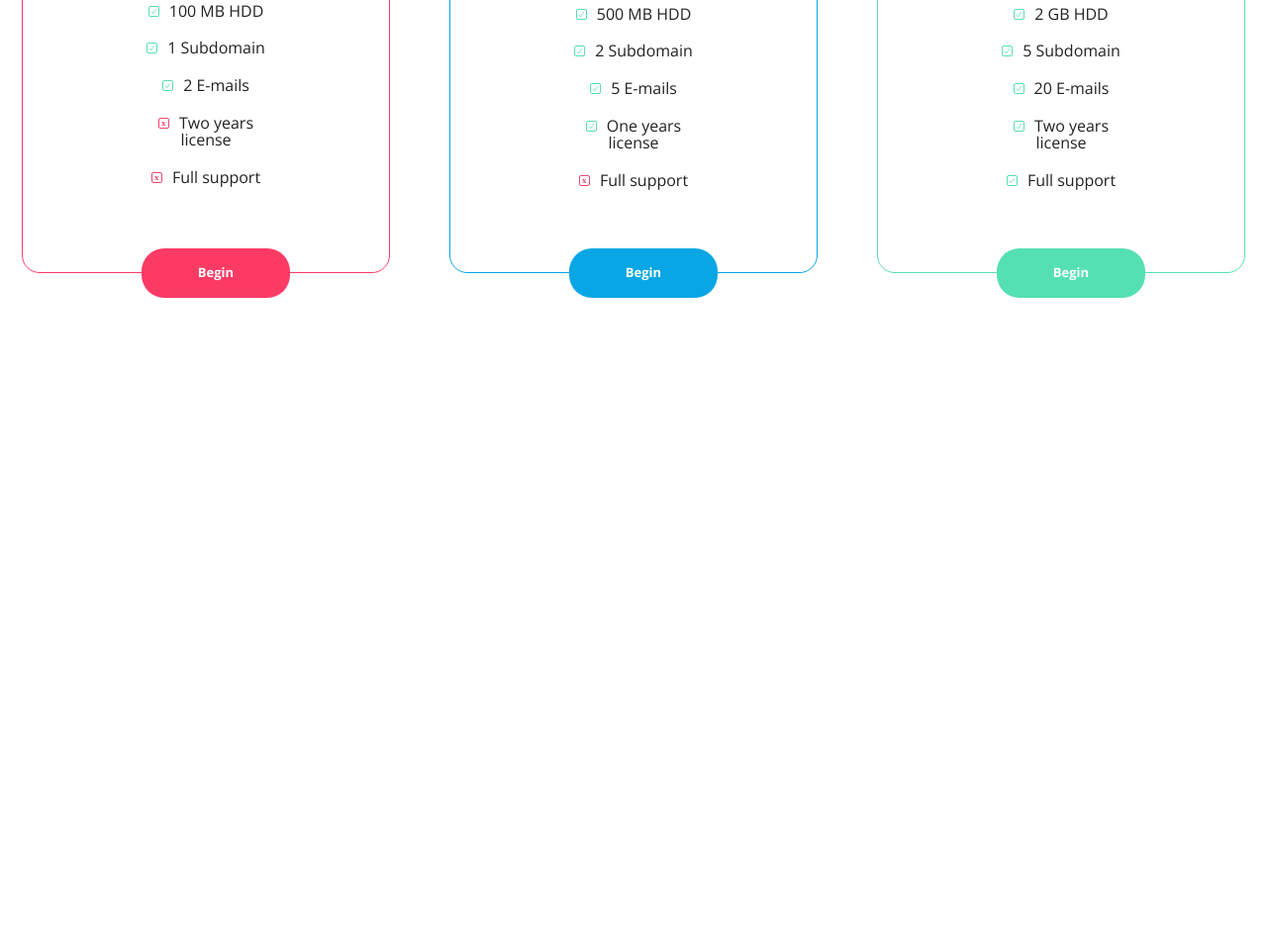
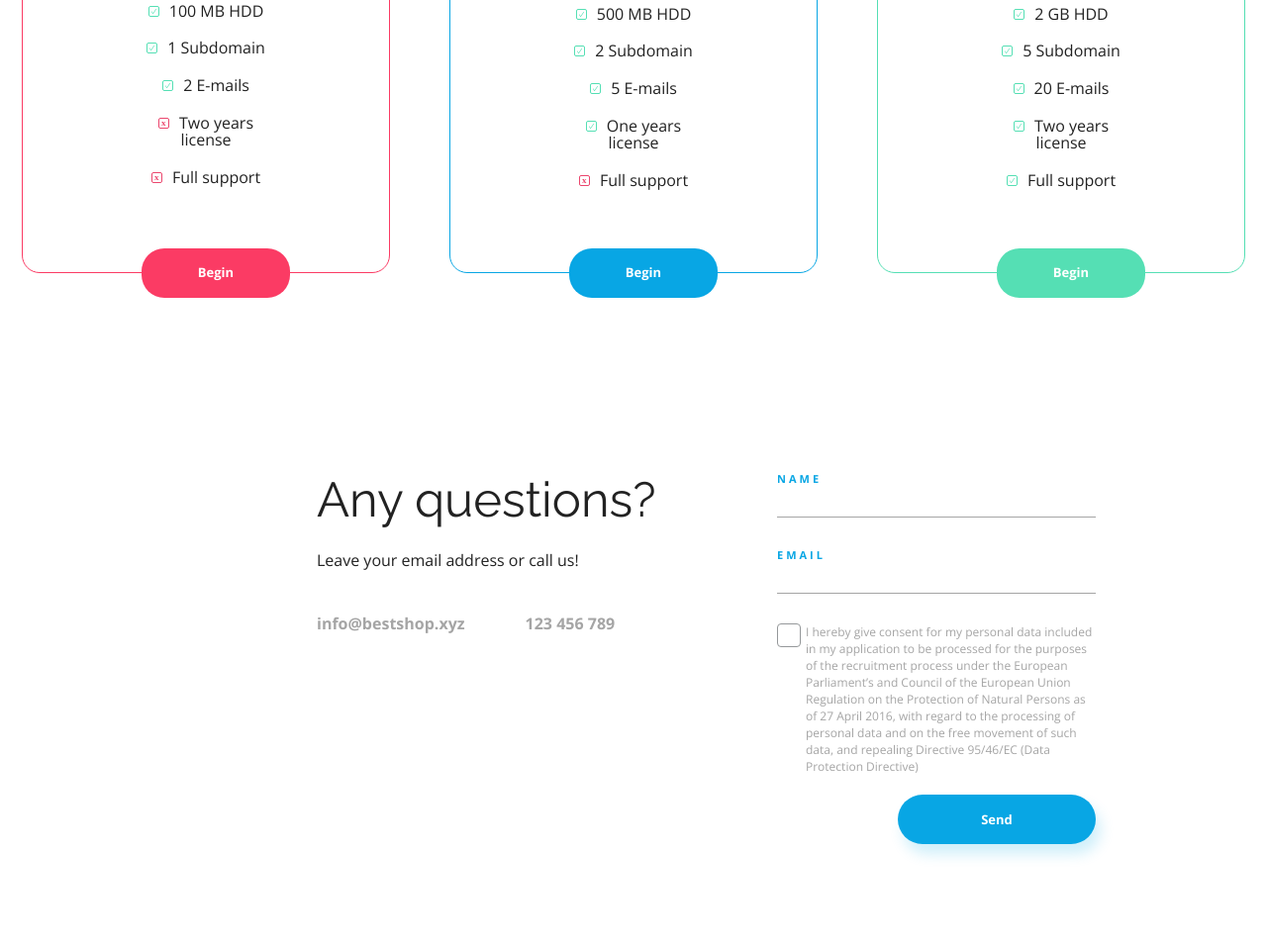
Before and after one commit to Sebarak/BestShop, a plain HTML site: page index.html in a window 1280 px wide. Shown: the part 3088-4044 px from the top of the page at 99% size. Before the commit the page ends 3464 px from the top, so only its background shows below. Drawn offline with nearby package versions, Linux system fonts and the light colour scheme.

Commit message:
Create page contact

```diff
--- a/css/style.css
+++ b/css/style.css
@@ -494,3 +494,111 @@ h5{
 }
 
 /*PAGE CONTACT*/
+
+.contact{
+    width: 100%;
+    padding-bottom: 200px;
+}
+
+.contact .container{
+    margin: 0 auto;
+    height: 380px;
+    display: flex;
+    align-items: flex-start;
+    padding: 100px 25%;
+}
+
+.contact_question h2{
+    font: normal normal normal 49px/57px Raleway,sans-serif;
+    width: 350px;
+    padding-bottom: 22px;
+}
+
+.contact_question p{
+    text-align: left;
+    font: normal normal normal 16px/22px "Open Sans",sans-serif;
+    padding-bottom: 42px;
+}
+
+.contact_question{
+    height: fit-content;
+}
+
+.contact_que_info p{
+    text-align: left;
+    font: normal normal 600 16px/22px "Open Sans",sans-serif;
+    color: var(--color-grey);
+    padding-bottom: 0;
+    display: inline-block;
+    padding-right: 57px;
+}
+
+.contact_que_info p:nth-of-type(2){
+    padding: 0;
+}
+
+.contact_area{
+    display: flex;
+    flex-direction: column;
+    align-items: flex-start;
+    margin-left: 115px;
+}
+
+.contact_area > label:first-of-type,
+.contact_area label:nth-of-type(2){
+    text-align: left;
+    font: normal normal bold 11px/15px Open Sans;
+    letter-spacing: 3px;
+    padding-bottom: 2px;
+    color: var(--color-primary);
+}
+
+.checkbox_area label{
+    text-align: left;
+    font: normal normal normal 12px/17px "Open Sans",sans-serif;
+    color: var(--color-grey);
+}
+
+input[type="text"],
+input[type="email"]{
+    appearance: none;
+    outline: none;
+    border: none;
+    border-bottom: 1px solid var(--color-grey);
+    border-right-width: 460px;
+    margin-bottom: 30px;
+    font-size: 25px;
+}
+
+
+.checkbox_area input[type="checkbox"]:focus{
+    content: url("../assets/Checkmark.svg");
+    display: flex;
+    justify-content: center;
+    align-items: center;
+}
+
+.checkbox_area input[type="checkbox"]{
+     appearance: none;
+     width: 24px;
+     height: 24px;
+     border: 1px solid #95989A;
+     border-radius: 4px;
+     float: left;
+     margin-right: 5px;
+     margin-bottom: 120px;
+     padding: 3px;
+ }
+
+.contact button{
+    width: 200px;
+    height: 50px;
+    background: var(--color-primary);
+    box-shadow: 5px 10px 14px var(--color-primary-shadow);
+    border-radius: 35px;
+    border: none;
+    margin-top: 20px;
+    align-self: flex-end;
+    color: var(--color-white);
+    font: normal normal bold 13px/18px "Open Sans",sans-serif;
+}
--- a/index.html
+++ b/index.html
@@ -141,5 +141,37 @@
     </div>
 </section>
 
+<section class="contact">
+    <div class="container">
+        <section class="contact_question">
+            <h2>Any questions?</h2>
+            <p>Leave your email address or call us!</p>
+            <div class="contact_que_info">
+                <p>info@bestshop.xyz</p>
+                <p>123 456 789</p>
+            </div>
+        </section>
+        <section class="contact_area">
+            <label for="name">NAME</label>
+            <input type="text" id="name">
+            <label for="email">EMAIL</label>
+            <input type="email" id="email">
+            <div class="checkbox_area">
+                <input type="checkbox" id="checkbox">
+                <label for="checkbox">I hereby give consent for my personal data included in my application to be
+                    processed
+                    for the purposes of
+                    the recruitment process under the European Parliament’s and Council of the European Union Regulation
+                    on
+                    the Protection of Natural Persons as of 27 April 2016, with regard to the processing of personal
+                    data
+                    and on the free movement of such data, and repealing Directive 95/46/EC (Data Protection
+                    Directive)</label>
+            </div>
+            <button>Send</button>
+        </section>
+    </div>
+</section>
+
 </body>
 </html>
```
